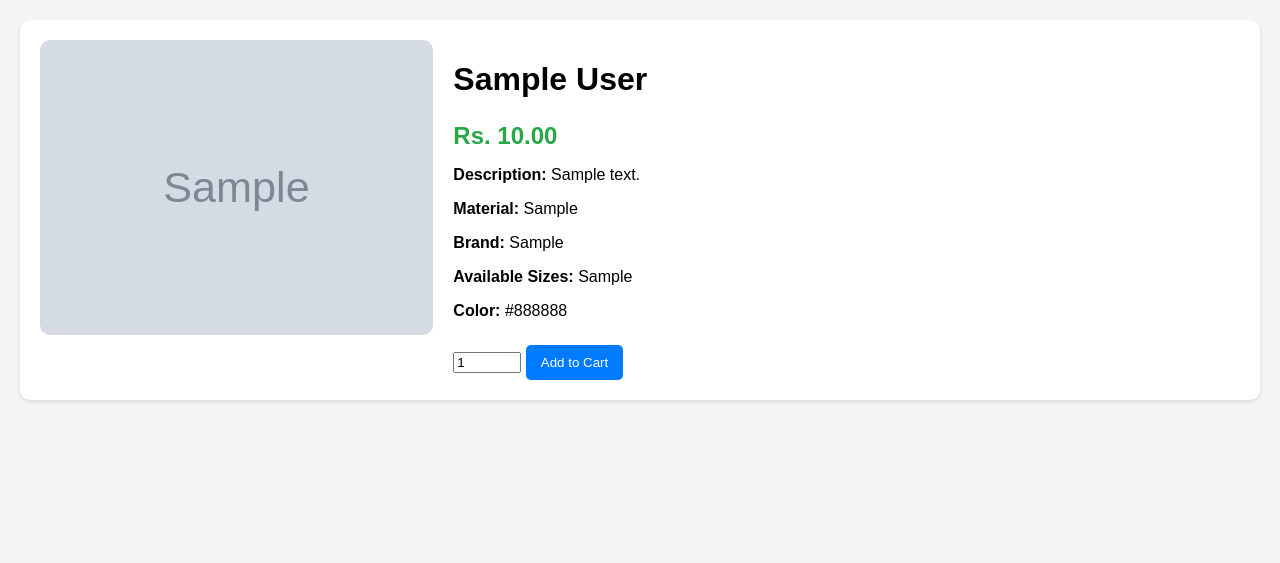
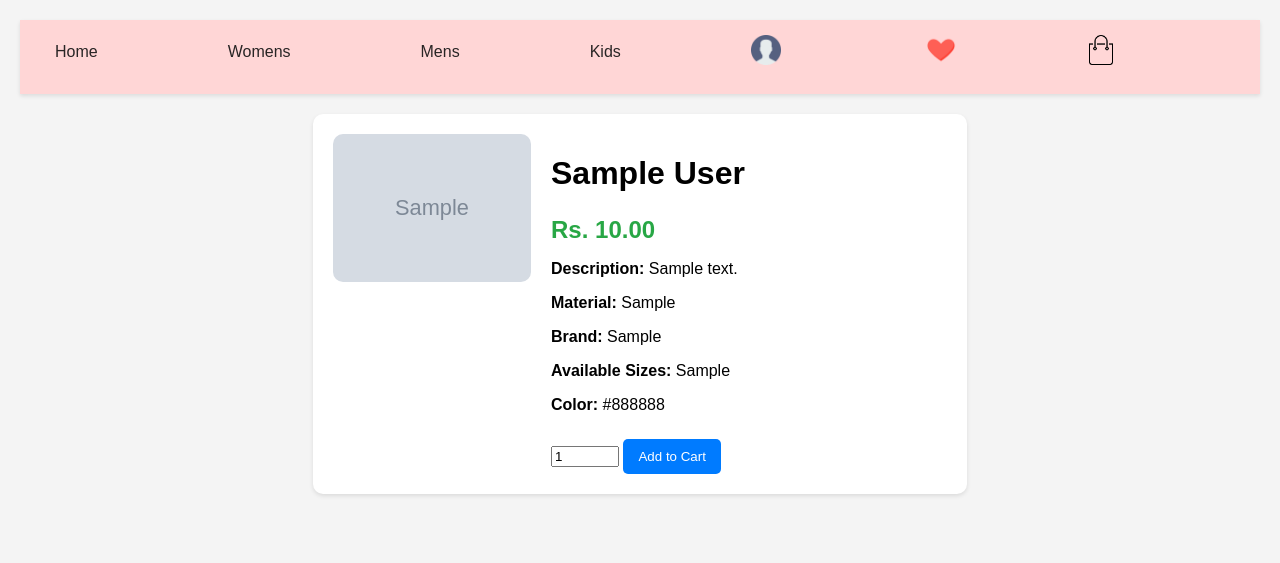
Before and after one commit to treesathomas123/Online-Footwear-Store, a Django app: page /product/1/ in a window 1280 px wide. Shown: the top 563 px of the page. Run offline with Django 5.2, Linux system fonts and the light colour scheme; tables that the repository leaves empty hold one stand-in row (values such as "Sample post"); grey boxes marked "Sample" are stand-in pictures.

Commit message:
change css in product_details

```diff
--- a/FootLand/templates/product_detail.html
+++ b/FootLand/templates/product_detail.html
@@ -8,11 +8,80 @@
     <link rel="stylesheet" href="https://cdnjs.cloudflare.com/ajax/libs/font-awesome/5.15.3/css/all.min.css">
     <link rel="stylesheet" href="{% static 'styles.css' %}"> <!-- Link to your CSS -->
     <style>
-        body {
+         /* Basic CSS styles for the page */
+         body {
             font-family: Arial, sans-serif;
             background-color: #f4f4f4;
             margin: 0;
+            display: flex;
+            flex-direction: column;
+            padding: 20px;
+        }
+
+        nav {
+            background-color: #ffd6d6;
+            padding: 0px;
+            margin-bottom: 10px;
+            gap: 20px/* Add space below the navbar */
+        }
+
+        nav ul {
+            list-style: none;
             padding: 0;
+            margin: 0;
+            display: flex;
+            justify-content: space-around;
+            align-items: center;
+             ;
+        }
+
+        nav ul li {
+            display: inline;
+
+        }
+
+        nav ul li a {
+            color: rgb(41, 37, 37);
+            text-decoration: none;
+            padding: 10px 15px;
+        }
+
+        nav ul li a:hover {
+            background-color: #c0bbbb;
+            border-radius: 5px;
+        }
+
+
+        /* Add to Wishlist button styling */
+        .add-to-wishlist-btn {
+            background-color: #ff6b6b;
+            color: white;
+            border: none;
+            border-radius: 5px;
+            padding: 8px 12px;
+            cursor: pointer;
+            transition: background-color 0.3s;
+            margin-top: 10px;
+        }
+
+        .add-to-wishlist-btn:hover {
+            background-color: #ff4b4b;
+        }
+
+        /* Navbar wishlist icon */
+        .navbar-wishlist-icon {
+            margin-left: 15px; /* Space between icons */
+            cursor: pointer;
+        }
+
+
+        header {
+            background-color: #ffd6d6;
+            padding: 15px 20px;
+            box-shadow: 0 2px 4px rgba(0, 0, 0, 0.1);
+            position: sticky;
+            top: 0;
+            z-index: 1000;
         }
 
         .container {
@@ -82,101 +151,87 @@
             margin-top: 20px;
         }
 
-        .reviews h2 {
-            margin-bottom: 20px;
+        /* Navigation and dropdown styling  */
+        nav {
+            display: flex;
+            justify-content: space-between;
+            align-items: center;
         }
 
-        .review-item {
-            border-bottom: 1px solid #ddd;
-            padding: 10px 0;
+        #MenuItems {
+            list-style: none;
             display: flex;
-            align-items: flex-start;
+            align-items: center;
+            gap:100px;
         }
 
-        .review-item:last-child {
-            border-bottom: none;
+        #MenuItems li {
+            position: relative;
         }
 
-        .review-item strong {
-            font-size: 18px;
-            margin-right: 10px;
-            color: #007bff;
+        .dropdown-content {
+            display: none;
+            position: absolute;
+            right: 0;
+            background-color: #ffd6d6;
+            min-width: 160px;
+            box-shadow: 0px 8px 16px rgba(0, 0, 0, 0.2);
+            z-index: 1;
         }
 
-        .rating {
-            color: #ffc107; /* Gold star color */
-            margin-right: 10px;
+        .dropdown-content a {
+            color: #333;
+            padding: 12px 16px;
+            text-decoration: none;
+            display: block;
+            text-align: left;
         }
 
-        .review-item p {
-            flex: 1;
+        .dropdown:hover .dropdown-content {
+            display: block;
         }
 
-        .review-form {
-            margin-top: 30px;
+        .dropdown-content a:hover {
+            background-color: #ffd6d6;
         }
 
-        .review-form input,
-        .review-form textarea,
-        .review-form select {
-            width: 100%;
-            padding: 10px;
-            border-radius: 5px;
-            border: 1px solid #ddd;
-            margin-bottom: 10px;
-        }
 
-        .star-rating {
-            display: flex;
-            justify-content: flex-start;
-            margin-bottom: 15px;
-        }
-
-        .star-rating input {
-            display: none;
-        }
-
-        .star-rating label {
-            font-size: 24px;
-            color: #ccc; /* Default star color */
-            cursor: pointer;
-        }
-
-        .star-rating input:checked ~ label {
-            color: #ffc107; /* Gold star color when checked */
-        }
-
-        .star-rating label:hover,
-        .star-rating input:checked ~ label {
-            color: #ffc107;
-        }
-
-        .submit-btn {
-            background-color: #28a745;
-            color: white;
-            padding: 10px 15px;
-            border: none;
-            border-radius: 5px;
-            cursor: pointer;
-        }
-
-        .submit-btn:hover {
-            background-color: #218838;
-        }
-
-        @media (max-width: 768px) {
-            .product-detail {
-                flex-direction: column;
-            }
-
-            .product-image {
-                padding-right: 0;
-                margin-bottom: 20px;
-            }
-        }
     </style>
 </head>
 <body>
+    <header>
+        <nav>
+            <ul id="MenuItems">
+                <li><a href="{% url 'home' %}">Home</a></li>
+                <li><a href="{% url 'womens_products' %}">Womens</a></li>
+                <li><a href="{% url 'mens_products' %}">Mens</a></li>
+                <li><a href="{% url 'kids_products' %}">Kids</a></li>
+
+                <li class="dropdown">
+                    <a href="#"><img src="{% static 'images/user.png' %}" width="30px" height="30px"></a>
+                    <div class="dropdown-content">
+                        {% if request.session.user_id %}
+                            <a href="{% url 'add_profile' %}">Welcome, {{ request.session.username }}</a>
+                        {% else %}
+                            <a href="{% url 'login' %}">Welcome</a>
+                        {% endif %}
+                        <a href="{% url 'logout' %}">Logout</a>
+                    </div>
+                </li>
+                <li>
+                    <a href="{% url 'wishlist' %}">
+                        <img src="{% static 'images/heart.png' %}" width="30px" height="30px" alt="Wishlist" class="navbar-wishlist-icon">
+                    </a>
+                </li>
+                <li>
+                    <a href="{%url 'cart'%}">
+                        <img src="{% static 'images/cart.png'%}" width="30px" height="30px">
+                    </a>
+                </li>
+            </ul>
+        </nav>
+    </header>
+
     <div class="container">
         <div class="product-detail">
             <div class="product-image">
@@ -187,7 +242,6 @@
                 <p class="price">Rs. {{ product.price }}</p>
                 <p><strong>Description:</strong> {{ product.description }}</p>
                 <p><strong>Material:</strong> {{ product.material }}</p>
-
                 <p><strong>Brand:</strong> {{ product.brand }}</p>
                 <p><strong>Available Sizes:</strong> {{ product.size }}</p>
                 <p><strong>Color:</strong> {{ product.color }}</p>
@@ -199,51 +253,6 @@
                 </form>
             </div>
         </div>
-
-        <!-- Reviews Section -->
-       <!-- <div class="reviews">
-            <h2>Customer Reviews</h2>
-            {% for review in product.reviews.all %}
-                <div class="review-item">
-                    <strong>{{ review.name }}</strong>
-                    <div class="rating">
-                        {% for i in "12345"|slice:":review.rating" %}
-                            <i class="fas fa-star"></i>
-                        {% endfor %}
-                    </div>
-                    <p>{{ review.comment }}</p>
-                </div>
-            {% empty %}
-                <p>No reviews yet. Be the first to review this product!</p>
-            {% endfor %}
-
-            <!-- Add Review Form
-            <div class="review-form">
-                <h3>Leave a Review</h3>
-                <form method="post">
-                    {% csrf_token %}
-                    <input type="text" name="name" placeholder="Your Name" required>
-                    <input type="email" name="email" placeholder="Your Email" required>
-                    <textarea name="comment" rows="4" placeholder="Write your review here..." required></textarea>
-
-                    <div class="star-rating">
-                        <input type="radio" id="star-5" name="rating" value="5" required>
-                        <label for="star-5" title="5 stars">&#9733;</label>
-                        <input type="radio" id="star-4" name="rating" value="4">
-                        <label for="star-4" title="4 stars">&#9733;</label>
-                        <input type="radio" id="star-3" name="rating" value="3">
-                        <label for="star-3" title="3 stars">&#9733;</label>
-                        <input type="radio" id="star-2" name="rating" value="2">
-                        <label for="star-2" title="2 stars">&#9733;</label>
-                        <input type="radio" id="star-1" name="rating" value="1">
-                        <label for="star-1" title="1 star">&#9733;</label>
-                    </div>
-
-                    <button type="submit" class="add-to-cart-btn">Submit Review</button>
-                </form>
-
-            </div>
-        </div>
-    </div> -->
+    </div>
 </body>
 </html>
```
